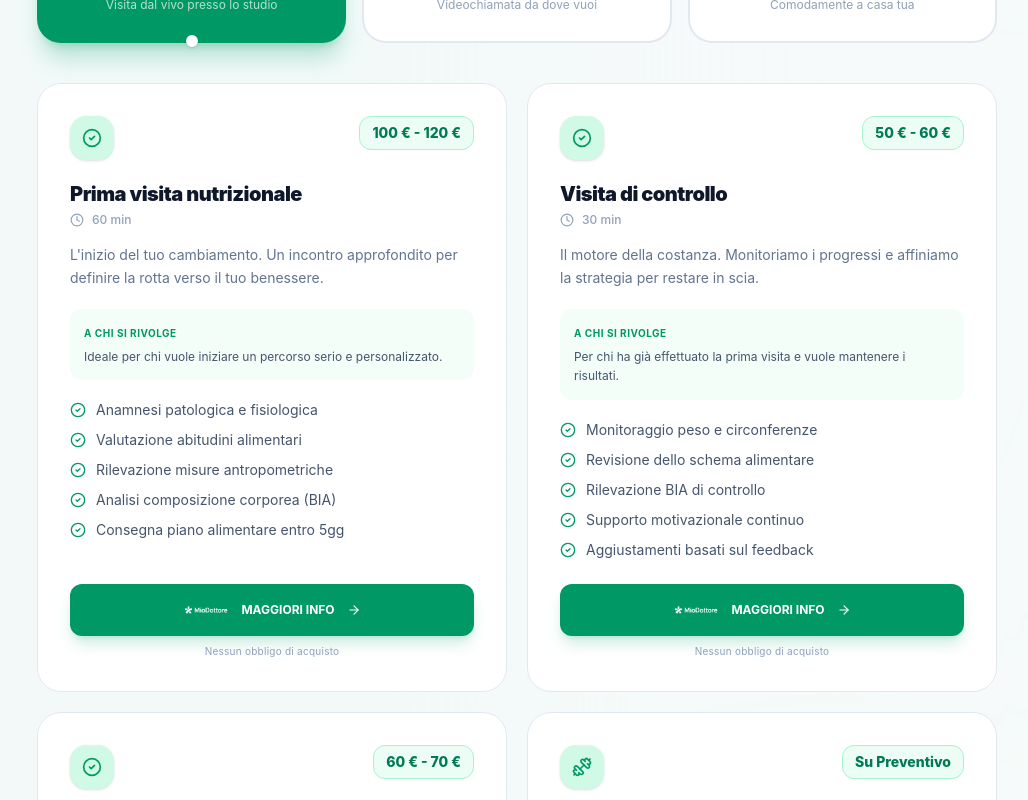
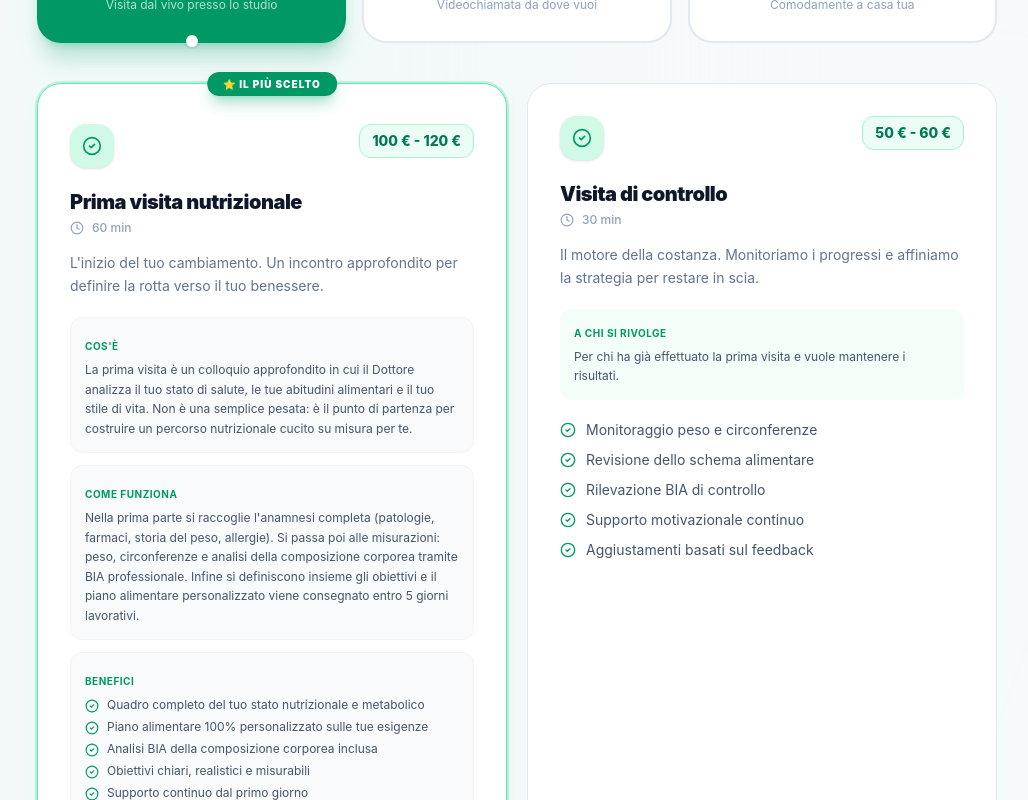
Before and after one commit to Thommy-String/drslice, a React (Vite) app: page / in a window 1280 px wide. Shown: the part 2000-2800 px from the top of the page, without its empty margins (123-1151 px from the left). Built offline with nearby package versions, Linux system fonts and the light colour scheme.

Commit message:
feat: enhance Services section - swap with Quiz, add 'il più scelto' badge to Prima Visita, add detailed info blocks (Cos'è, Come funziona, Benefici) for Prima Visita and Dieta Chetogenica, increase MioDottore logo size in CTAs

```diff
--- a/src/components/Services.jsx
+++ b/src/components/Services.jsx
@@ -128,10 +128,25 @@ const specColors = {
    ServiceCard — Always-Open Card
    ═══════════════════════════════════ */
 function ServiceCard({ service, colorSet }) {
+  const isFeatured = service.featured;
+
   return (
-    <div className="group relative flex flex-col p-7 sm:p-8 rounded-3xl border border-slate-200 bg-white transition-all duration-300 hover:-translate-y-1 hover:shadow-xl hover:border-slate-300">
+    <div className={`group relative flex flex-col p-7 sm:p-8 rounded-3xl border bg-white transition-all duration-300 hover:-translate-y-1 hover:shadow-xl ${
+      isFeatured
+        ? 'border-emerald-300 ring-2 ring-emerald-500/20 shadow-lg shadow-emerald-500/10'
+        : 'border-slate-200 hover:border-slate-300'
+    }`}>
+      {/* "IL PIÙ SCELTO" badge */}
+      {isFeatured && (
+        <div className="absolute -top-3.5 left-1/2 -translate-x-1/2 z-10">
+          <span className="bg-emerald-600 text-white text-[10px] font-black px-4 py-1.5 rounded-full shadow-lg shadow-emerald-600/30 tracking-widest uppercase whitespace-nowrap">
+            ⭐ Il più scelto
+          </span>
+        </div>
+      )}
+
       {/* Header: icon + price */}
-      <div className="flex items-start justify-between mb-5">
+      <div className={`flex items-start justify-between ${isFeatured ? 'mt-2 mb-5' : 'mb-5'}`}>
         <div className={`p-3 rounded-2xl ${colorSet.iconBg} shadow-sm`}>
           {service.group === "Training"
             ? <Dumbbell className="w-5 h-5" />
@@ -151,6 +166,37 @@ function ServiceCard({ service, colorSet }) {
 
       {/* Description */}
       <p className="text-sm text-slate-500 leading-relaxed mb-5">{service.description}</p>
+
+      {/* Extended details (Cos'è, Come funziona, Benefici) */}
+      {service.details && (
+        <div className="mb-5 space-y-3">
+          {service.details.cosè && (
+            <div className="p-3.5 rounded-xl bg-slate-50 border border-slate-100">
+              <span className={`text-[10px] font-bold uppercase tracking-wider ${colorSet.accent}`}>Cos'è</span>
+              <p className="text-xs text-slate-600 leading-relaxed mt-1">{service.details.cosè}</p>
+            </div>
+          )}
+          {service.details.comeFunziona && (
+            <div className="p-3.5 rounded-xl bg-slate-50 border border-slate-100">
+              <span className={`text-[10px] font-bold uppercase tracking-wider ${colorSet.accent}`}>Come funziona</span>
+              <p className="text-xs text-slate-600 leading-relaxed mt-1">{service.details.comeFunziona}</p>
+            </div>
+          )}
+          {service.details.benefici && (
+            <div className="p-3.5 rounded-xl bg-slate-50 border border-slate-100">
+              <span className={`text-[10px] font-bold uppercase tracking-wider ${colorSet.accent}`}>Benefici</span>
+              <ul className="mt-1.5 space-y-1.5">
+                {service.details.benefici.map((b, i) => (
+                  <li key={i} className="flex items-start gap-2 text-xs text-slate-600">
+                    <CheckCircle2 className={`w-3.5 h-3.5 mt-0.5 flex-shrink-0 ${colorSet.accent}`} />
+                    <span>{b}</span>
+                  </li>
+                ))}
+              </ul>
+            </div>
+          )}
+        </div>
+      )}
 
       {/* Note */}
       {service.note && (
--- a/src/constants.js
+++ b/src/constants.js
@@ -58,6 +58,17 @@ export const SERVICES = [
     duration: "60 min",
     featured: true,
     target: "Ideale per chi vuole iniziare un percorso serio e personalizzato.",
+    details: {
+      cosè: "La prima visita è un colloquio approfondito in cui il Dottore analizza il tuo stato di salute, le tue abitudini alimentari e il tuo stile di vita. Non è una semplice pesata: è il punto di partenza per costruire un percorso nutrizionale cucito su misura per te.",
+      comeFunziona: "Nella prima parte si raccoglie l'anamnesi completa (patologie, farmaci, storia del peso, allergie). Si passa poi alle misurazioni: peso, circonferenze e analisi della composizione corporea tramite BIA professionale. Infine si definiscono insieme gli obiettivi e il piano alimentare personalizzato viene consegnato entro 5 giorni lavorativi.",
+      benefici: [
+        "Quadro completo del tuo stato nutrizionale e metabolico",
+        "Piano alimentare 100% personalizzato sulle tue esigenze",
+        "Analisi BIA della composizione corporea inclusa",
+        "Obiettivi chiari, realistici e misurabili",
+        "Supporto continuo dal primo giorno"
+      ]
+    },
     features: [
       "Anamnesi patologica e fisiologica",
       "Valutazione abitudini alimentari",
```
